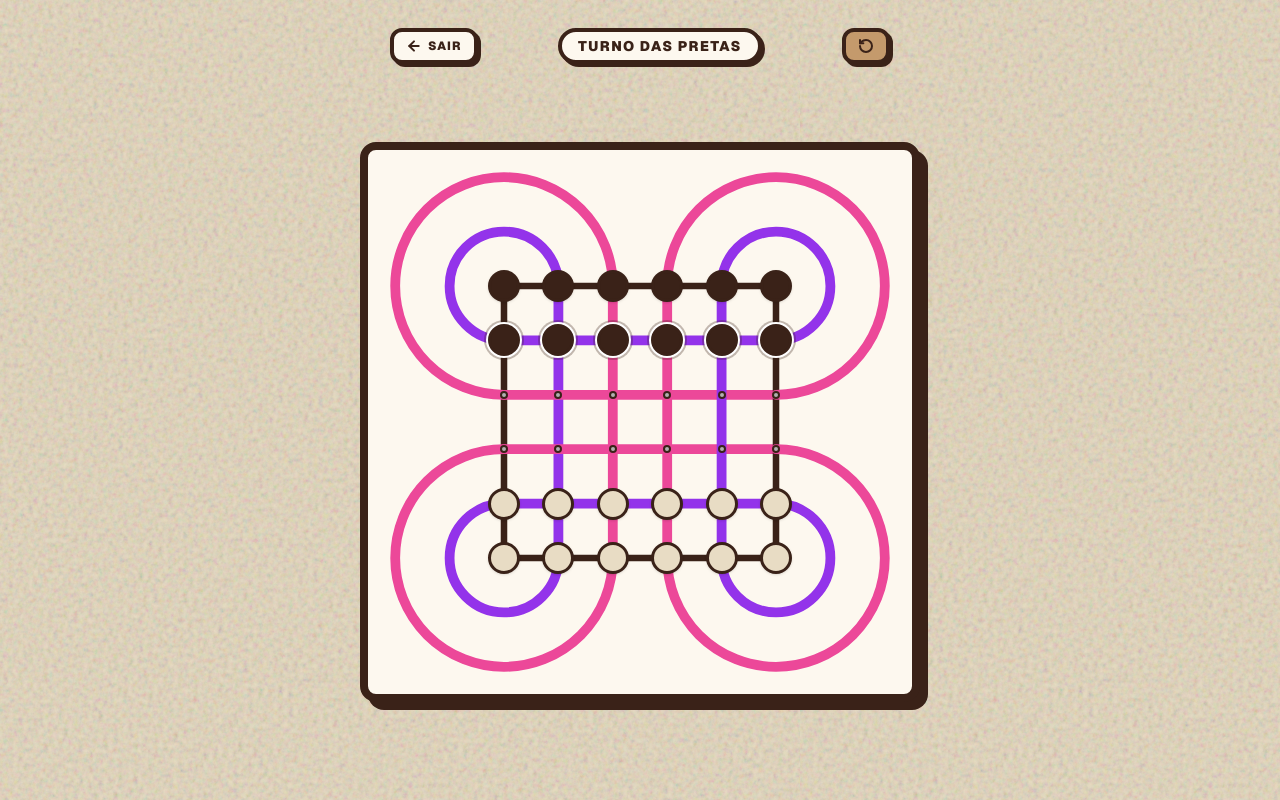
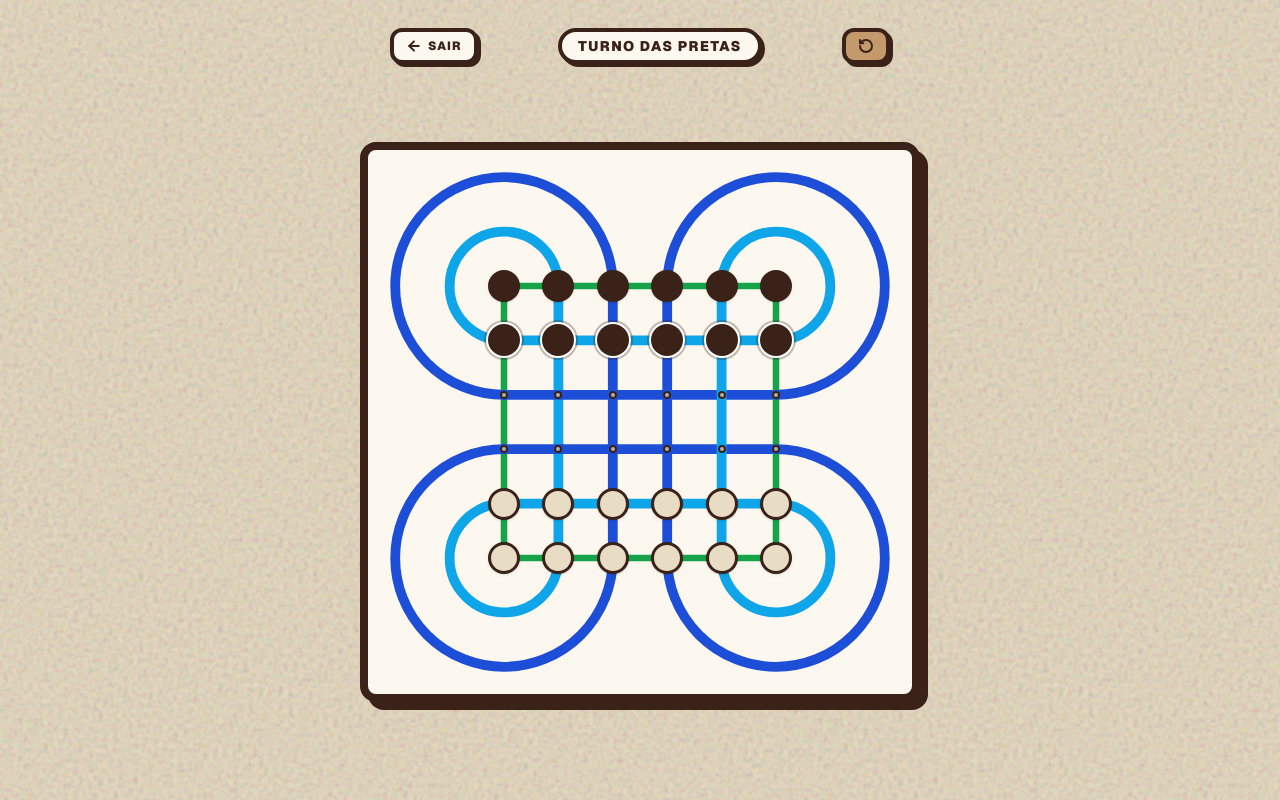
Before and after one commit to notgabs/gambit, a Next.js app: page /game/surakarta in a window 1280 px wide. Built offline with nearby package versions, Linux system fonts and the light colour scheme.

Commit message:
UI: atualiza cores dos trilhos (azul claro/escuro e verde)

```diff
--- a/src/components/SurakartaBoard.tsx
+++ b/src/components/SurakartaBoard.tsx
@@ -261,13 +261,13 @@ export default function SurakartaBoard() {
 
           <svg className="absolute inset-0 h-full w-full pointer-events-none" viewBox="0 0 100 100" preserveAspectRatio="none">
             {BOARD_POINTS.map((val, i) => {
-              let strokeColor = "#3a2218"; // Bordas externas (marrom)
+              let strokeColor = "#16a34a"; // Bordas externas (verde)
               let strokeWidth = "1.2";
               if (i === 1 || i === 4) {
-                strokeColor = "#9333ea"; // Circuito menor (roxo)
+                strokeColor = "#0ea5e9"; // Circuito menor (azul claro)
                 strokeWidth = "1.8";
               } else if (i === 2 || i === 3) {
-                strokeColor = "#ec4899"; // Circuito maior (rosa)
+                strokeColor = "#1d4ed8"; // Circuito maior (azul escuro)
                 strokeWidth = "1.8";
               }
               return (
@@ -283,7 +283,7 @@ export default function SurakartaBoard() {
                 key={`loop-${i}`}
                 d={loop.path}
                 fill="none"
-                stroke={loop.size === 'small' ? '#9333ea' : '#ec4899'}
+                stroke={loop.size === 'small' ? '#0ea5e9' : '#1d4ed8'}
                 strokeWidth="1.8"
                 strokeLinecap="round"
               />
```
